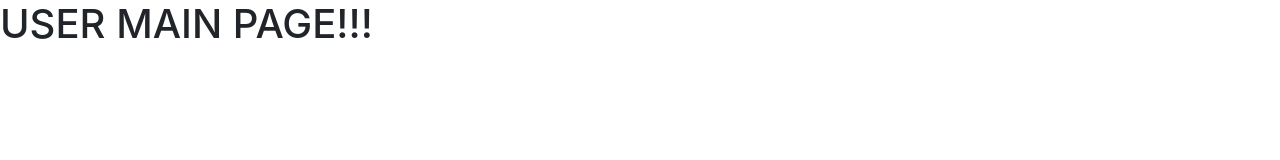
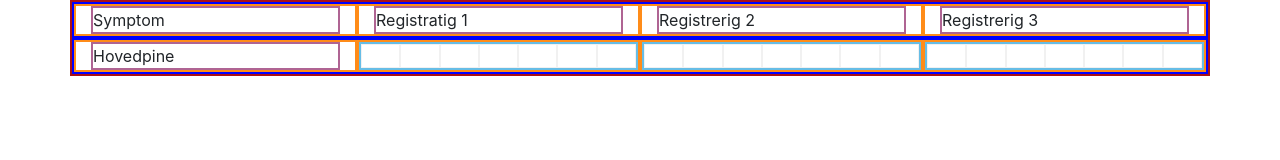
Before and after one commit to Kira-Nim/SymptomTrackerFrontend, a website built with Parcel: page mainPage.html in a window 1280 px wide. Built offline with nearby package versions, Linux system fonts and the light colour scheme.

Commit message:
HomePage html  og css ready for JS.

```diff
--- /dev/null
+++ b/css/mainPage.css
@@ -0,0 +1,74 @@
+
+
+
+/* ****************************   Temp classes for process   ********************************/
+/* ****************************   ------------------------   ********************************/
+
+.tempBorderRed{
+  border: 2px solid #aa1018;
+}
+
+.tempBorderBlue{
+  border: 2px solid blue;
+}
+
+.tempBorderGreen{
+  border: 2px solid green;
+}
+
+.tempBorderPink{
+  border: 2px solid #af6493;
+}
+
+.tempBorderPurple{
+  border: 2px solid #641d80;
+}
+
+.tempBorderOrange{
+  border: 2px solid #ff8c19;
+}
+.tempBorderLBlue{
+  border: 2px solid #66bde6;
+}
+
+/* ****************************       Symptom Component      ********************************/
+/* ****************************   ------------------------   ********************************/
+
+.overlay{
+  background-color: #fcfcfc;
+  opacity:0.2;
+  z-index:100;
+  height: 100%;
+  width: 100%;
+  position: fixed;
+}
+
+.removed{
+  display: none;
+}
+
+.componentPosition{
+  position: relative;
+  z-index:90;
+}
+
+.intensitySquare{
+  width:14.28%;
+  height:100%;
+  background-color: #e4aaa2;
+  border: 2px solid #bf8e88;
+}
+
+.intencitySquareRow{
+  height:100%;
+}
+
+.intensitySquare:hover{
+  background-color: #fcdcc1;
+}
+
+.hidden{
+  background-color: rgba(255, 255, 255, 1);
+  border: 1px solid #f1f1f1;
+  border-collapse: collapse;
+}
--- a/mainPage.html
+++ b/mainPage.html
@@ -13,6 +13,7 @@
 
   <link rel="manifest" href="site.webmanifest">
   <link rel="apple-touch-icon" href="icon.png">
+
   <!-- Place favicon.ico in the root directory -->
   <meta name="theme-color" content="#fafafa">
 
@@ -20,7 +21,7 @@
   <script src="js/app.js" ></script>
 
   <!-- stylesheet -->
-  <link rel="stylesheet" href="css/login&CreateAccount.css">
+  <link rel="stylesheet" href="css/mainPage.css">
 
   <!-- font -->
   <link rel="preconnect" href="https://fonts.gstatic.com">
@@ -34,7 +35,79 @@
   <link rel="stylesheet" href="https://stackpath.bootstrapcdn.com/bootstrap/4.1.3/css/bootstrap.min.css" integrity="sha384-MCw98/SFnGE8fJT3GXwEOngsV7Zt27NXFoaoApmYm81iuXoPkFOJwJ8ERdknLPMO" crossorigin="anonymous">
 
 </head>
+
+
 <body>
-  <h1>USER MAIN PAGE!!!</h1>
+
+  <div class="overlay removed"></div>
+
+    <div class="container componentPosition tempBorderRed">
+      <div class="row tempBorderBlue" >
+
+        <div class="col-3 tempBorderOrange ">
+          <div class="tempBorderPink">Symptom</div>
+        </div>
+
+        <div class="col-3 tempBorderOrange ">
+          <div class="tempBorderPink">Registratig 1</div>
+        </div>
+
+        <div class="col-3 tempBorderOrange ">
+          <div class="tempBorderPink">Registrerig 2</div>
+        </div>
+
+        <div class="col-3 tempBorderOrange ">
+          <div class="tempBorderPink">Registrerig 3</div>
+        </div>
+      </div>
+
+      <div class="row tempBorderBlue" >
+        <div class="col-3 tempBorderOrange ">
+          <div class="tempBorderPink">Hovedpine</div>
+        </div>
+        <div class="col-3 tempBorderOrange ">
+            <div class="row intencitySquareRow tempBorderLBlue">
+              <div class="intensitySquare hidden"></div>
+              <div class="intensitySquare hidden"></div>
+              <div class="intensitySquare hidden"></div>
+              <div class="intensitySquare hidden"></div>
+              <div class="intensitySquare hidden"></div>
+              <div class="intensitySquare hidden"></div>
+              <div class="intensitySquare hidden"></div>
+          </div>
+        </div>
+        <div class="col-3 tempBorderOrange ">
+          <div class="row intencitySquareRow tempBorderLBlue">
+            <div class="intensitySquare hidden"></div>
+            <div class="intensitySquare hidden"></div>
+            <div class="intensitySquare hidden"></div>
+            <div class="intensitySquare hidden"></div>
+            <div class="intensitySquare hidden"></div>
+            <div class="intensitySquare hidden"></div>
+            <div class="intensitySquare hidden"></div>
+          </div>
+        </div>
+
+
+        <div class="col-3 tempBorderOrange ">
+          <div class="row intencitySquareRow tempBorderLBlue">
+
+            <div class="intensitySquare hidden"></div>
+            <div class="intensitySquare hidden"></div>
+            <div class="intensitySquare hidden"></div>
+            <div class="intensitySquare hidden"></div>
+            <div class="intensitySquare hidden"></div>
+            <div class="intensitySquare hidden"></div>
+            <div class="intensitySquare hidden"></div>
+
+
+          </div>
+        </div>
+      </div>
+    </div>
+
+
+
+
 </body>
 </html>
```
